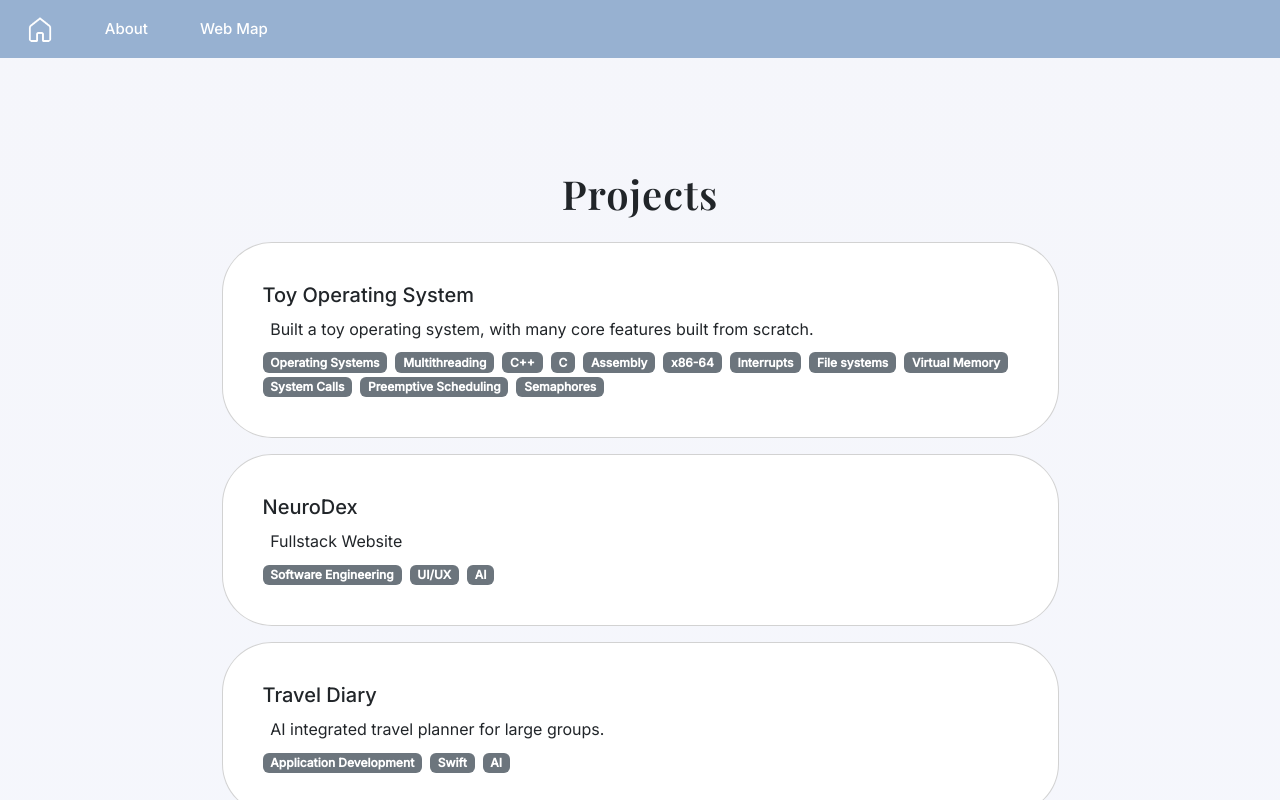
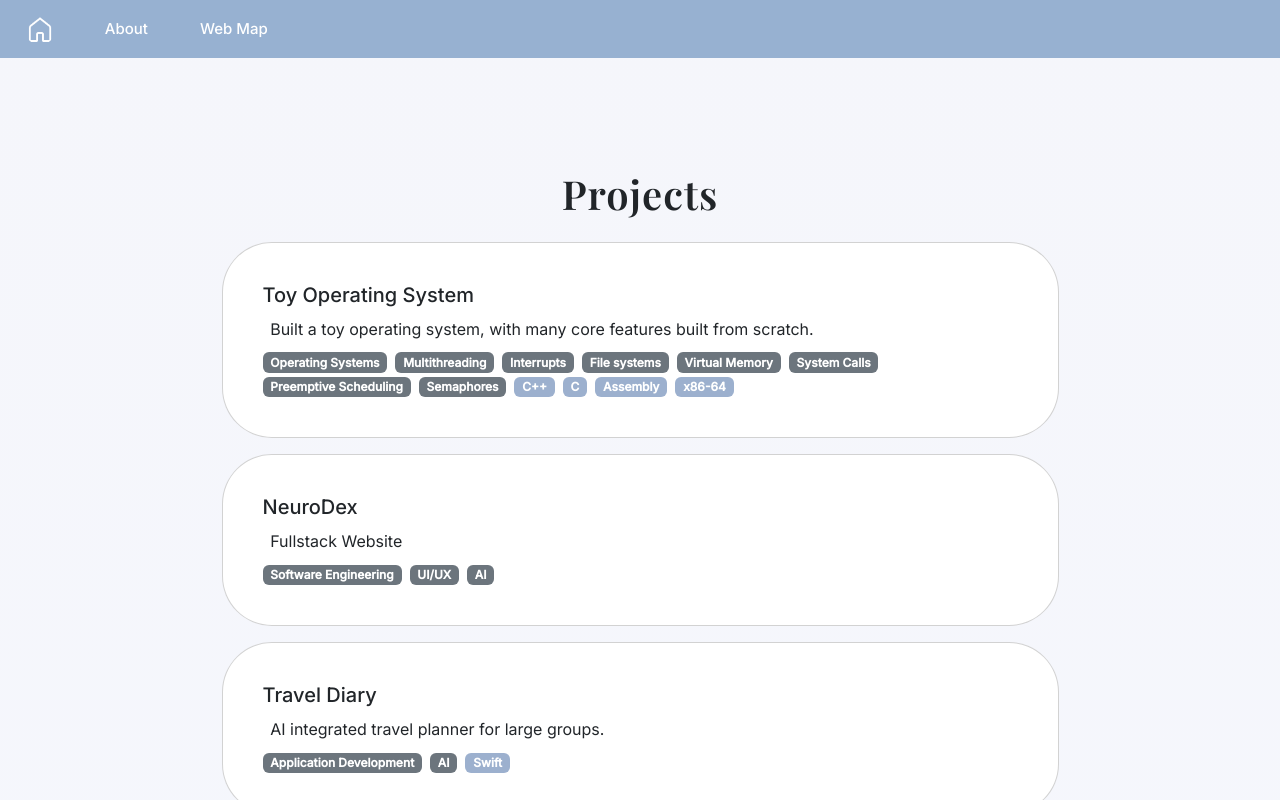
Before and after one commit to jumergel/jumergel.github.io, a React (Create React App) app: page /projects in a window 1280 px wide. Built offline with nearby package versions, Linux system fonts and the light colour scheme; a web font is replaced by a local one.

Commit message:
consistent back arrow button placement

```diff
--- a/src/pages/Projects.js
+++ b/src/pages/Projects.js
@@ -7,31 +7,36 @@ const projectData = [
   {
     title: "Toy Operating System",
     description:"Built a toy operating system, with many core features built from scratch.",
-    tags: ["Operating Systems", "Multithreading", "C++", "C", "Assembly", "x86-64", "Interrupts", "File systems", "Virtual Memory", "System Calls", "Preemptive Scheduling", "Semaphores"],
+    tags: ["Operating Systems", "Multithreading", "Interrupts", "File systems", "Virtual Memory", "System Calls", "Preemptive Scheduling", "Semaphores"],
+    languageTags: ["C++", "C", "Assembly", "x86-64"],
     route: "/my-projects/toy-os"
   },
   {
     title: "NeuroDex",
     description: "Fullstack Website",
     tags: ["Software Engineering", "UI/UX", "AI"],
+    languageTags: [],
     route: "/my-projects/neurodex"
   },
   {
     title: "Travel Diary",
     description:"AI integrated travel planner for large groups.",
-    tags: ["Application Development", "Swift", "AI"],
+    tags: ["Application Development", "AI"],
+    languageTags: ["Swift"],
     route: "/my-projects/travel-diary"
   },
   {
     title: "Sprout System",
     description:"Procedural plant generation in WebGL.",
-    tags: ["WebGL", "Graphics"],
+    tags: ["Graphics"],
+    languageTags: ["WebGL"],
     route: "/my-projects/sprout-system"
   },
   {
     title: "Quiz Haven",
     description:"A personalized AI-centered study tool that adapts teaching to the user and delivers personalized quizzes.",
-    tags: ["Application Development", "Kotlin", "Android Studio"],
+    tags: ["Application Development"],
+    languageTags: ["Kotlin", "Android Studio"],
     route: "/my-projects/quiz-haven"
   }
 ];
@@ -56,8 +61,15 @@ export default function Projects() {
                           {item.description}
                         </Card.Text>
                       </div>
+
                       {item.tags.map((tag, i) => (
                         <Badge key={i} bg="secondary" className="me-2">
+                          {tag}
+                        </Badge>
+                      ))}
+
+                      {item.languageTags.map((tag, i) => (
+                        <Badge key={i} className="me-2 language-tag">
                           {tag}
                         </Badge>
                       ))}
--- a/src/pages/my-interests/GraphicDesign.js
+++ b/src/pages/my-interests/GraphicDesign.js
@@ -45,7 +45,9 @@ function FlyerGrid({ items }) {
 
 export default function GraphicDesign() {
   return (
-    <Container className="page-styling py-5">  <BackButton />
+    <div className="page-styling">
+    <BackButton />
+    <Container className="py-5">
       {/* This wrapper is what limits width to ~70% and centers */}
       <div className="graphicdesign-wrap">
         <h2 className="mb-2">Graphic Design</h2>
@@ -63,6 +65,6 @@ export default function GraphicDesign() {
           <FlyerGrid items={locFlyers} />
         </div>
       </div>
-    </Container>
+    </Container></div>
   );
 }
--- a/src/pages/my-interests/Movies.js
+++ b/src/pages/my-interests/Movies.js
@@ -8,7 +8,9 @@ import BackButton from '../../components/BackButton';
 
 export default function Movies() {
   return (
-    <Container className="page-styling py-5">      <BackButton />
+    <div className="page-styling">
+    <BackButton />
+    <Container className="py-5">
       <h2 className="mb-4">Movies</h2>
 
       <p className="piano-text">Check out my letterboxd!</p>
@@ -123,6 +125,6 @@ export default function Movies() {
         <p>Hugo</p>
         <p>Ponyo</p>
       </div>
-    </Container>
+    </Container> </div>
   );
 }
--- a/src/pages/my-interests/Piano.js
+++ b/src/pages/my-interests/Piano.js
@@ -5,7 +5,9 @@ import BackButton from '../../components/BackButton';
 
 export default function Piano() {
   return (
-    <Container className=" page-styling py-5">      <BackButton />
+    <div className="page-styling">
+    <BackButton />
+    <Container className="py-5">
       <h2 className="mb-4 ">My Piano</h2>
 
       <p className="piano-text">
@@ -40,6 +42,6 @@ export default function Piano() {
         <source src={pianoAudio} type="audio/mp3" />
       </audio>
       */}
-    </Container>
+    </Container> </div>
   );
 }
--- a/src/pages/my-interests/Reading.js
+++ b/src/pages/my-interests/Reading.js
@@ -87,7 +87,9 @@ const pastFavorites = [
 
 export default function Reading() {
   return (
-    <Container className="basic py-5 page-styling"> <BackButton />
+    <div className="page-styling">
+    <BackButton />
+    <Container className="py-5">
       <h1 className="mb-4 text-center">Favorite Books</h1>
 
       <h2 className="subtitle">Currently Reading</h2>
@@ -106,6 +108,6 @@ export default function Reading() {
           <BookEntry key={b.title} {...b} />
         ))}
       </div>
-    </Container>
+    </Container></div>
   );
 }
--- a/src/shared-styling.css
+++ b/src/shared-styling.css
@@ -233,6 +233,15 @@ img {
   cursor: pointer;
 }
 
+/* -------------------------------- */
+/* tags - color */
+/* -------------------------------- */
+
+.language-tag {
+  background-color: #9CB0CE !important;
+  color: white !important;
+}
+
 
 
 /* -------------------------------- */
```
Lines whose indentation alone changed are shown as unchanged.
